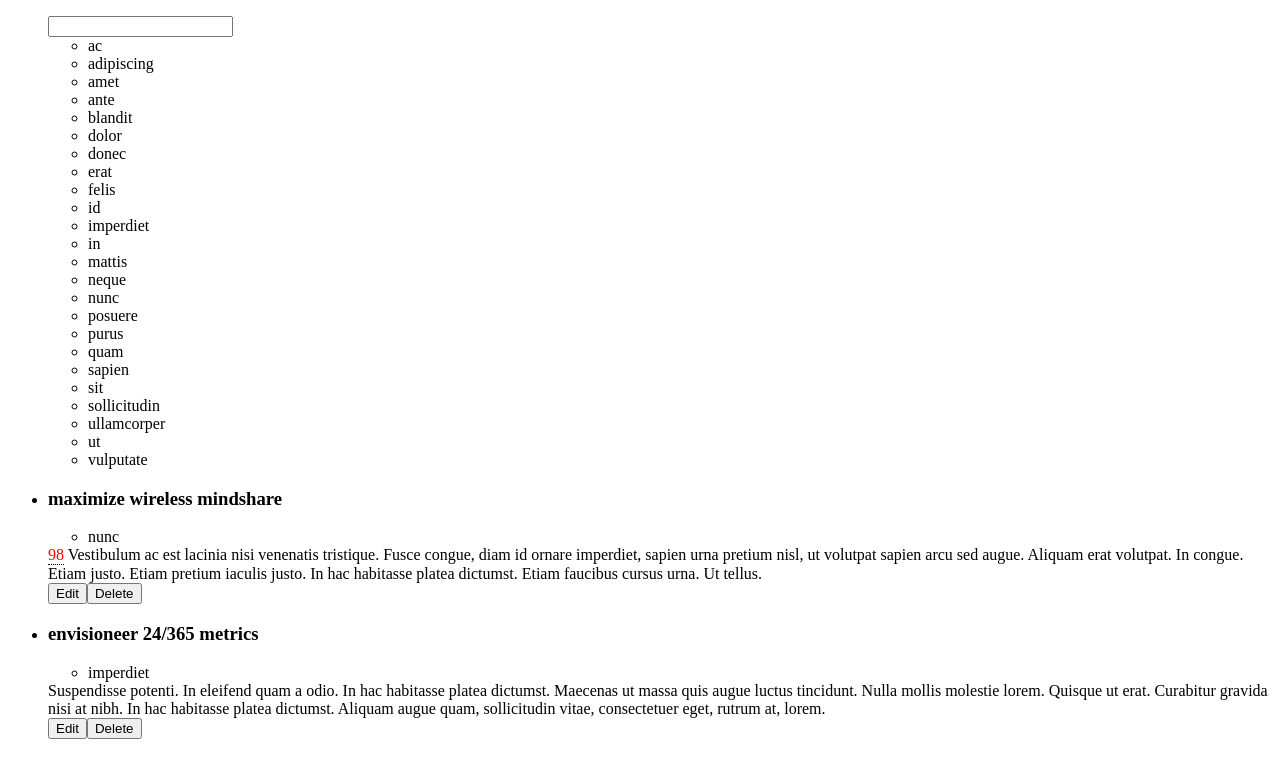
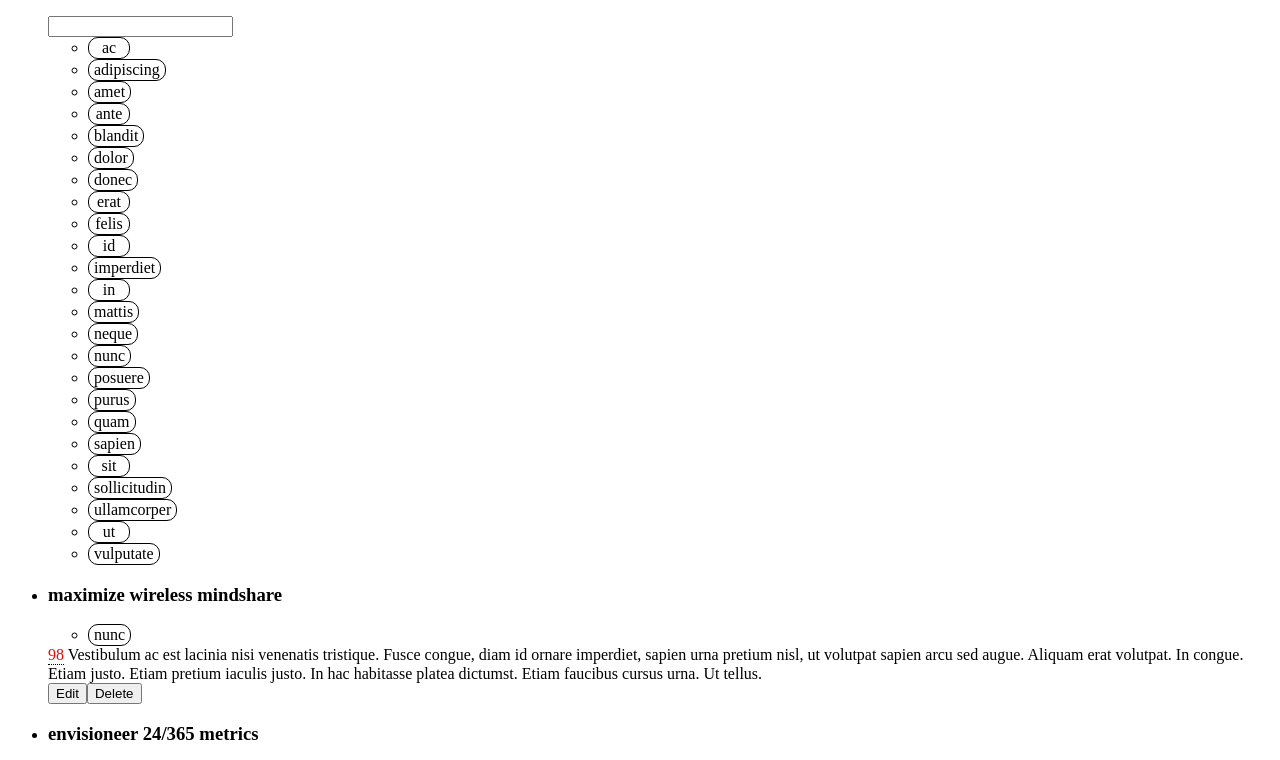
Before and after one commit to ProfessorSalty/issues-api, an Angular app: page / in a window 1280 px wide. Shown: the top 760 px of the page. Built offline with nearby package versions, Linux system fonts and the light colour scheme.

Commit message:
Setup scss, add styles

```diff
--- a/src/app/issue/issue.component.html
+++ b/src/app/issue/issue.component.html
@@ -4,18 +4,18 @@
     <ul>
       <ng-container *ngIf="selectedTags.length > 0">
         <li *ngFor="let tag of selectedTags">
-          <app-tag [value]="tag" selected="true">{{ tag }}</app-tag>
+          <app-tag [value]="tag" [selected]="true">{{ tag }}</app-tag>
         </li>
       </ng-container>
       <li *ngFor="let tag of issue.tags | excludeTagsFilter: selectedTags">
-        <app-tag [value]="tag" (clickTag)="onSelectTag($event)" selected="false">{{ tag }}</app-tag>
+        <app-tag [value]="tag" (clickTag)="onSelectTag($event)" [selected]="false">{{ tag }}</app-tag>
       </li>
     </ul>
     <app-comment-view [text]="issue.text"></app-comment-view>
     <button type="button" (click)="onEnableEdit()">Edit</button>
     <button type="button" (click)="onDelete()">Delete</button>
   </div>
-  <div class="edit" *ngIf="editMode">
+  <div *ngIf="editMode">
     <app-new-issue
       (addNewTag)="onAddNewTag($event)"
       (submitIssue)="onUpdate($event)"
--- a/src/app/tag/tag.component.scss
+++ b/src/app/tag/tag.component.scss
@@ -0,0 +1,23 @@
+@import "../variables";
+
+.tag {
+  display: inline-block;
+  background-color: $tag-bg;
+  color: $tag-text;
+  border: 1px solid $tag-border;
+  padding: 1px 5px;
+  border-radius: 10px;
+  min-width: 30px;
+  text-align: center;
+
+  &:hover {
+    cursor: pointer;
+    background-color: $tag-hover-bg;
+    color: $tag-hover-text;
+  }
+
+  &.selected {
+    background-color: $tag-selected-bg;
+    color: $tag-selected-text;
+  }
+}
--- /dev/null
+++ b/src/app/variables.scss
@@ -0,0 +1,7 @@
+$tag-hover-bg: black;
+$tag-hover-text: white;
+$tag-bg: white;
+$tag-text: black;
+$tag-selected-bg: black;
+$tag-selected-text: white;
+$tag-border: black;
```
Also changed, not shown: angular.json (+5 -17 lines).
